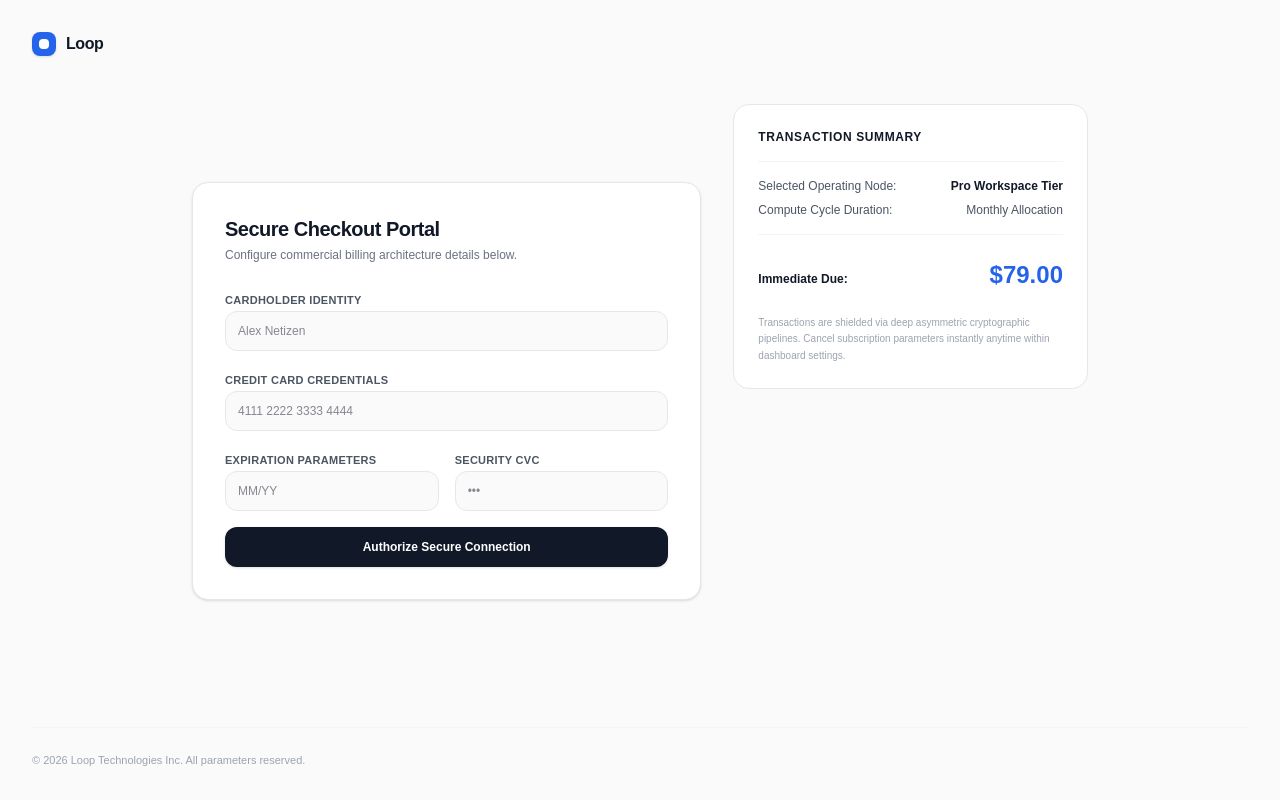
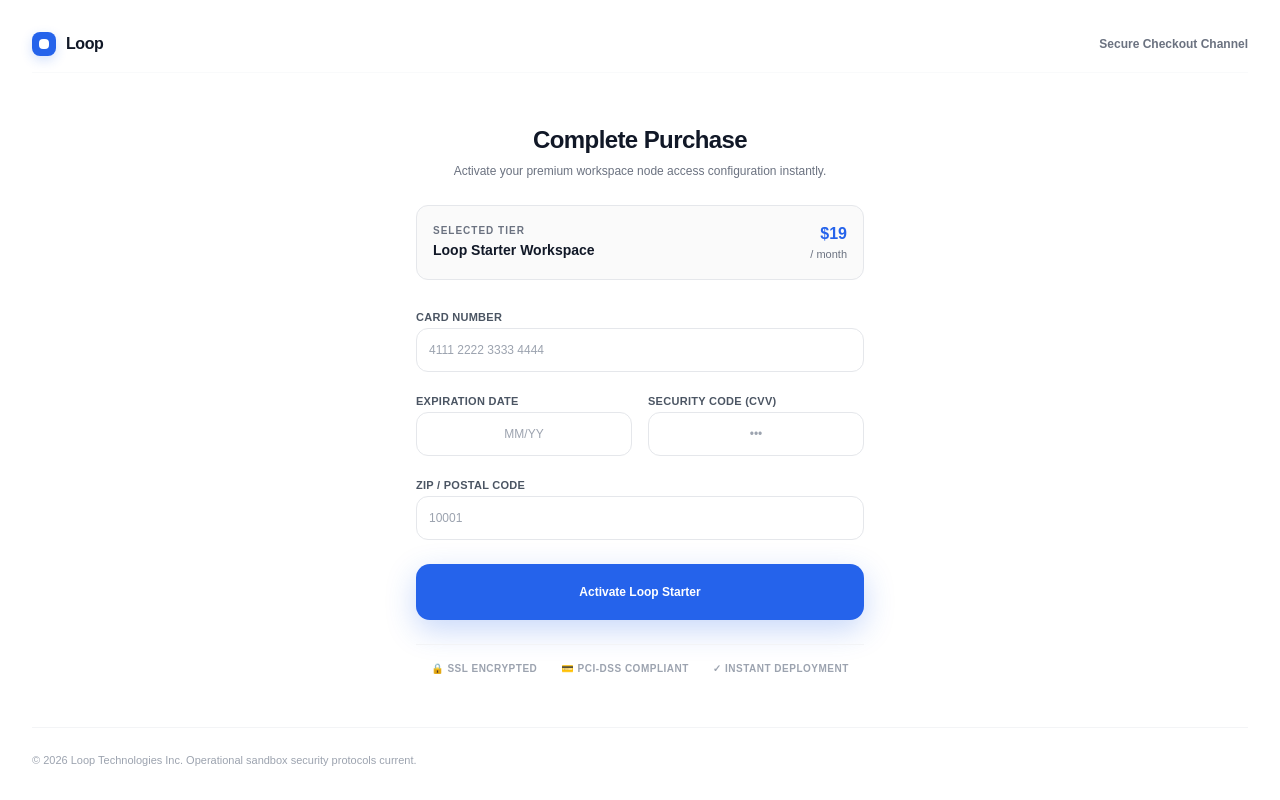
Before and after one commit to aminfxjamal-netizen/loopv1, a Next.js app: page /billing in a window 1280 px wide. Built offline with nearby package versions, Linux system fonts and the light colour scheme.

Commit message:
Design: Deploy white theme billing checkout node wired directly to the workspace flow

```diff
--- a/app/billing/page.tsx
+++ b/app/billing/page.tsx
@@ -1,98 +1,130 @@
 'use client';
 
-import { useState } from 'react';
-import { useRouter } from 'next/navigation';
+import { useState, useEffect, Suspense } from 'react';
+import { useRouter, useSearchParams } from 'next/navigation';
 
-export default function BillingPage() {
+function BillingForm() {
   const router = useRouter();
+  const searchParams = useSearchParams();
 
-  // Interface state configurations
+  // Dynamic parameters passed from the Pricing card selection
+  const [planName, setPlanName] = useState('Starter');
+  const [planPrice, setPlanPrice] = useState('$19');
+
+  // Input states
+  const [cardNumber, setCardNumber] = useState('');
+  const [expiry, setExpiry] = useState('');
+  const [cvv, setCvv] = useState('');
+  const [zipCode, setZipCode] = useState('');
+
+  // Processing states
   const [loading, setLoading] = useState(false);
   const [success, setSuccess] = useState(false);
+  const [error, setError] = useState('');
 
-  // Mock form element inputs
-  const [cardNumber, setCardNumber] = useState('');
-  const [expiry, setExpiry] = useState('');
-  const [cvc, setCvc] = useState('');
-  const [nameOnCard, setNameOnCard] = useState('');
+  useEffect(() => {
+    const plan = searchParams.get('plan');
+    const price = searchParams.get('price');
+    if (plan) setPlanName(plan);
+    if (price) setPlanPrice(price);
+  }, [searchParams]);
 
   const handlePaymentSubmit = (e: React.FormEvent) => {
     e.preventDefault();
     setLoading(true);
+    setError('');
 
-    // Simulate standard payment processor verification delay
+    // Form parameter evaluation check
+    if (cardNumber.replace(/\s/g, '').length < 16) {
+      setError('Invalid card data. Please check your card number details.');
+      setLoading(false);
+      return;
+    }
+
+    // Simulate secure enterprise transaction settlement processing
     setTimeout(() => {
       setLoading(false);
       setSuccess(true);
 
-      // Route user to final workspace panel per blueprint schema
+      // Match the absolute success flow: direct transition into the active workspace matrix
       setTimeout(() => {
         router.push('/workspace');
-      }, 1500);
-    }, 2000);
+      }, 1000);
+    }, 1800);
   };
 
   return (
-    <div className="min-h-screen bg-[#FAFAFA] text-[#111827] font-sans antialiased flex flex-col justify-between p-6 md:p-8">
-      {/* HEADER SECTION */}
-      <header className="max-w-7xl w-full mx-auto flex items-center justify-between">
+    <div className="min-h-screen bg-[#FFFFFF] text-[#111827] font-sans antialiased flex flex-col justify-between p-4 sm:p-6 md:p-8 selection:bg-[#2563EB]/10 transition-colors duration-300">
+
+      {/* NAVIGATION HEADER BAR */}
+      <header className="max-w-7xl w-full mx-auto flex items-center justify-between border-b border-gray-50 pb-4">
         <div
           onClick={() => router.push('/')}
           className="flex items-center gap-2.5 cursor-pointer select-none group"
         >
-          <div className="w-6 h-6 rounded-lg bg-[#2563EB] flex items-center justify-center transition shadow-sm group-hover:bg-[#1D4ED8]">
+          <div className="w-6 h-6 rounded-lg bg-[#2563EB] flex items-center justify-center transition-all duration-300 shadow-[0_4px_12px_rgba(37,99,235,0.2)] group-hover:bg-[#1D4ED8]">
             <div className="w-2.5 h-2.5 rounded-sm bg-white" />
           </div>
           <span className="text-base font-extrabold tracking-tight text-[#111827]">Loop</span>
         </div>
+        <span className="text-xs font-bold text-[#6B7280]">Secure Checkout Channel</span>
       </header>
 
-      {/* BILLING MODULE WORKSPACE */}
-      <main className="flex-1 max-w-4xl w-full mx-auto my-12 grid grid-cols-1 md:grid-cols-12 gap-8 items-center justify-center">
+      {/* CORE BILLING INTERFACE CONTAINER */}
+      <main className="flex-1 flex flex-col items-center justify-center max-w-md w-full mx-auto my-10 space-y-6 animate-fade-in">
+        <div className="w-full space-y-6">
 
-        {/* LEFT COLUMN: SECURE PAYMENT FORM */}
-        <div className="md:col-span-7 bg-white border border-[#E5E7EB] rounded-2xl p-6 md:p-8 shadow-sm space-y-6">
-          <div className="space-y-1">
-            <h1 className="text-xl font-black tracking-tight text-[#111827]">Secure Checkout Portal</h1>
-            <p className="text-xs text-[#6B7280] font-medium">Configure commercial billing architecture details below.</p>
+          {/* Card Headings */}
+          <div className="space-y-1.5 text-center">
+            <h1 className="text-2xl font-black tracking-tight text-[#111827]">Complete Purchase</h1>
+            <p className="text-xs text-[#6B7280] font-medium leading-relaxed">
+              Activate your premium workspace node access configuration instantly.
+            </p>
           </div>
 
-          {success ? (
-            <div className="p-6 bg-emerald-50 border border-emerald-100 rounded-xl text-center space-y-2 animate-fade-in">
-              <div className="text-2xl">✓</div>
-              <h3 className="text-xs font-bold text-emerald-800">Payment Authentication Confirmed</h3>
-              <p className="text-[11px] text-emerald-600 font-medium">Provisioning compute infrastructure resources. Accessing workspace...</p>
+          {/* DYNAMIC PLAN SUMMARY ELEMENT */}
+          <div className="bg-[#FAFAFA] border border-[#E5E7EB] rounded-xl p-4 flex items-center justify-between">
+            <div>
+              <span className="text-[10px] font-extrabold tracking-widest text-[#6B7280] uppercase block">Selected Tier</span>
+              <span className="text-sm font-bold text-[#111827]">Loop {planName} Workspace</span>
             </div>
-          ) : (
-            <form onSubmit={handlePaymentSubmit} className="space-y-4">
-              <div className="space-y-1">
-                <label className="text-[11px] font-bold text-[#4B5563] tracking-wide uppercase">Cardholder Identity</label>
-                <input
-                  type="text"
-                  required
-                  value={nameOnCard}
-                  onChange={(e) => setNameOnCard(e.target.value)}
-                  placeholder="Alex Netizen"
-                  className="w-full h-10 px-3 bg-[#FAFAFA] border border-[#E5E7EB] rounded-xl text-xs font-medium text-[#111827] focus:outline-none focus:border-[#2563EB] focus:bg-white transition"
-                />
+            <div className="text-right">
+              <span className="text-base font-black text-[#2563EB]">{planPrice}</span>
+              <span className="text-[11px] font-medium text-[#6B7280] block">/ month</span>
+            </div>
           </div>
 
+          <form onSubmit={handlePaymentSubmit} className="space-y-4">
+            {/* Status Notification Alerts */}
+            {error && (
+              <div className="p-3 bg-red-50 border border-red-100 rounded-xl text-xs font-semibold text-red-600 animate-fade-in">
+                ⚠️ {error}
+              </div>
+            )}
+            {success && (
+              <div className="p-3 bg-emerald-50 border border-emerald-100 rounded-xl text-xs font-semibold text-emerald-600 animate-fade-in">
+                ✓ Secure parameter initialized. Loading your workspace environment...
+              </div>
+            )}
+
+            {/* Cardholder Number Entry */}
             <div className="space-y-1">
-                <label className="text-[11px] font-bold text-[#4B5563] tracking-wide uppercase">Credit Card Credentials</label>
+              <label className="text-[11px] font-bold text-[#4B5563] tracking-wide uppercase">Card Number</label>
               <input
                 type="text"
                 required
                 maxLength={19}
                 value={cardNumber}
-                  onChange={(e) => setCardNumber(e.target.value)}
+                onChange={(e) => setCardNumber(e.target.value.replace(/\s?/g, '').replace(/(\d{4})/g, '$1 ').trim())}
                 placeholder="4111 2222 3333 4444"
-                  className="w-full h-10 px-3 bg-[#FAFAFA] border border-[#E5E7EB] rounded-xl text-xs font-medium text-[#111827] focus:outline-none focus:border-[#2563EB] focus:bg-white transition"
+                className="w-full h-11 px-3 bg-white border border-[#E5E7EB] rounded-xl text-xs font-medium text-[#111827] placeholder-[#9CA3AF] focus:outline-none focus:border-[#2563EB] focus:ring-1 focus:ring-[#2563EB]/10 transition-all"
               />
             </div>
 
+            {/* Expiry and CVV Secondary Parameters Grid */}
             <div className="grid grid-cols-2 gap-4">
               <div className="space-y-1">
-                  <label className="text-[11px] font-bold text-[#4B5563] tracking-wide uppercase">Expiration Parameters</label>
+                <label className="text-[11px] font-bold text-[#4B5563] tracking-wide uppercase">Expiration Date</label>
                 <input
                   type="text"
                   required
@@ -100,73 +132,75 @@ export default function BillingPage() {
                   value={expiry}
                   onChange={(e) => setExpiry(e.target.value)}
                   placeholder="MM/YY"
-                    className="w-full h-10 px-3 bg-[#FAFAFA] border border-[#E5E7EB] rounded-xl text-xs font-medium text-[#111827] focus:outline-none focus:border-[#2563EB] focus:bg-white transition"
+                  className="w-full h-11 px-3 bg-white border border-[#E5E7EB] rounded-xl text-xs font-medium text-[#111827] placeholder-[#9CA3AF] focus:outline-none focus:border-[#2563EB] focus:ring-1 focus:ring-[#2563EB]/10 transition-all text-center"
                 />
               </div>
               <div className="space-y-1">
-                  <label className="text-[11px] font-bold text-[#4B5563] tracking-wide uppercase">Security CVC</label>
+                <label className="text-[11px] font-bold text-[#4B5563] tracking-wide uppercase">Security Code (CVV)</label>
                 <input
                   type="password"
                   required
                   maxLength={4}
-                    value={cvc}
-                    onChange={(e) => setCvc(e.target.value)}
+                  value={cvv}
+                  onChange={(e) => setCvv(e.target.value)}
                   placeholder="•••"
-                    className="w-full h-10 px-3 bg-[#FAFAFA] border border-[#E5E7EB] rounded-xl text-xs font-medium text-[#111827] focus:outline-none focus:border-[#2563EB] focus:bg-white transition"
+                  className="w-full h-11 px-3 bg-white border border-[#E5E7EB] rounded-xl text-xs font-medium text-[#111827] placeholder-[#9CA3AF] focus:outline-none focus:border-[#2563EB] focus:ring-1 focus:ring-[#2563EB]/10 transition-all text-center"
                 />
               </div>
             </div>
 
+            {/* Postal Verification Parameter */}
+            <div className="space-y-1">
+              <label className="text-[11px] font-bold text-[#4B5563] tracking-wide uppercase">ZIP / Postal Code</label>
+              <input
+                type="text"
+                required
+                value={zipCode}
+                onChange={(e) => setZipCode(e.target.value)}
+                placeholder="10001"
+                className="w-full h-11 px-3 bg-white border border-[#E5E7EB] rounded-xl text-xs font-medium text-[#111827] placeholder-[#9CA3AF] focus:outline-none focus:border-[#2563EB] focus:ring-1 focus:ring-[#2563EB]/10 transition-all"
+              />
+            </div>
+
+            {/* Primary Blue Action Submit CTA */}
             <button
               type="submit"
-                disabled={loading}
-                className="w-full h-10 bg-[#111827] hover:bg-black disabled:bg-[#9CA3AF] text-white text-xs font-bold rounded-xl shadow-sm transition flex items-center justify-center mt-2"
+              disabled={loading || success}
+              className="w-full h-[56px] rounded-[14px] bg-[#2563EB] hover:bg-[#1D4ED8] disabled:bg-[#2563EB]/60 text-white text-xs font-semibold shadow-[0_10px_30px_rgba(37,99,235,0.25)] hover:shadow-[0_10px_35px_rgba(37,99,235,0.35)] transition-all duration-200 flex items-center justify-center mt-6 hover:scale-[1.005] active:scale-[0.995]"
             >
               {loading ? (
-                  <div className="animate-spin h-4 w-4 border-2 border-white border-t-transparent rounded-full" />
+                <div className="animate-spin h-5 w-5 border-2 border-white border-t-transparent rounded-full" />
               ) : (
-                  'Authorize Secure Connection'
+                `Activate Loop ${planName}`
               )}
             </button>
           </form>
-          )}
         </div>
 
-        {/* RIGHT COLUMN: TRANSACTION STATEMENT BREAKDOWN */}
-        <div className="md:col-span-5 border border-[#E5E7EB] rounded-2xl p-6 bg-white space-y-4 self-start">
-          <h3 className="text-xs font-bold text-[#111827] uppercase tracking-wider">Transaction Summary</h3>
-          <div className="w-full h-px bg-[#F3F4F6]" />
-
-          <div className="space-y-2">
-            <div className="flex justify-between text-xs font-medium text-[#4B5563]">
-              <span>Selected Operating Node:</span>
-              <span className="font-bold text-[#111827]">Pro Workspace Tier</span>
-            </div>
-            <div className="flex justify-between text-xs font-medium text-[#4B5563]">
-              <span>Compute Cycle Duration:</span>
-              <span>Monthly Allocation</span>
-            </div>
-          </div>
-
-          <div className="w-full h-px bg-[#F3F4F6]" />
-
-          <div className="flex justify-between items-baseline pt-2">
-            <span className="text-xs font-bold text-[#111827]">Immediate Due:</span>
-            <span className="text-2xl font-black text-[#2563EB]">$79.00</span>
-          </div>
-
-          <p className="text-[10px] text-[#9CA3AF] font-medium leading-relaxed pt-2">
-            Transactions are shielded via deep asymmetric cryptographic pipelines. Cancel subscription parameters instantly anytime within dashboard settings.
-          </p>
+        {/* SECURE COMPLIANCE ACCREDITATIONS FOOTPRINT */}
+        <div className="w-full flex items-center justify-center gap-6 pt-4 border-t border-[#F3F4F6] text-[10px] font-bold text-[#9CA3AF] uppercase tracking-wider select-none">
+          <span>🔒 SSL Encrypted</span>
+          <span>💳 PCI-DSS Compliant</span>
+          <span>✓ Instant Deployment</span>
         </div>
       </main>
 
-      {/* FOOTER SECTION */}
-      <footer className="max-w-7xl w-full mx-auto border-t border-[#F3F4F6] pt-6 flex flex-col sm:flex-row items-center justify-between gap-4">
-        <span className="text-[11px] font-medium text-[#9CA3AF]">
-          © {new Date().getFullYear()} Loop Technologies Inc. All parameters reserved.
-        </span>
+      {/* FOOTER */}
+      <footer className="max-w-7xl w-full mx-auto border-t border-[#F3F4F6] pt-6 flex flex-col sm:flex-row items-center justify-between gap-4 text-[11px] font-medium text-[#9CA3AF]">
+        <span>© {new Date().getFullYear()} Loop Technologies Inc. Operational sandbox security protocols current.</span>
       </footer>
     </div>
   );
 }
+
+export default function BillingPage() {
+  return (
+    <Suspense fallback={
+      <div className="min-h-screen bg-white flex items-center justify-center">
+        <div className="animate-spin h-6 w-6 border-2 border-[#2563EB] border-t-transparent rounded-full" />
+      </div>
+    }>
+      <BillingForm />
+    </Suspense>
+  );
+}
```
Lines whose indentation alone changed are shown as unchanged.
